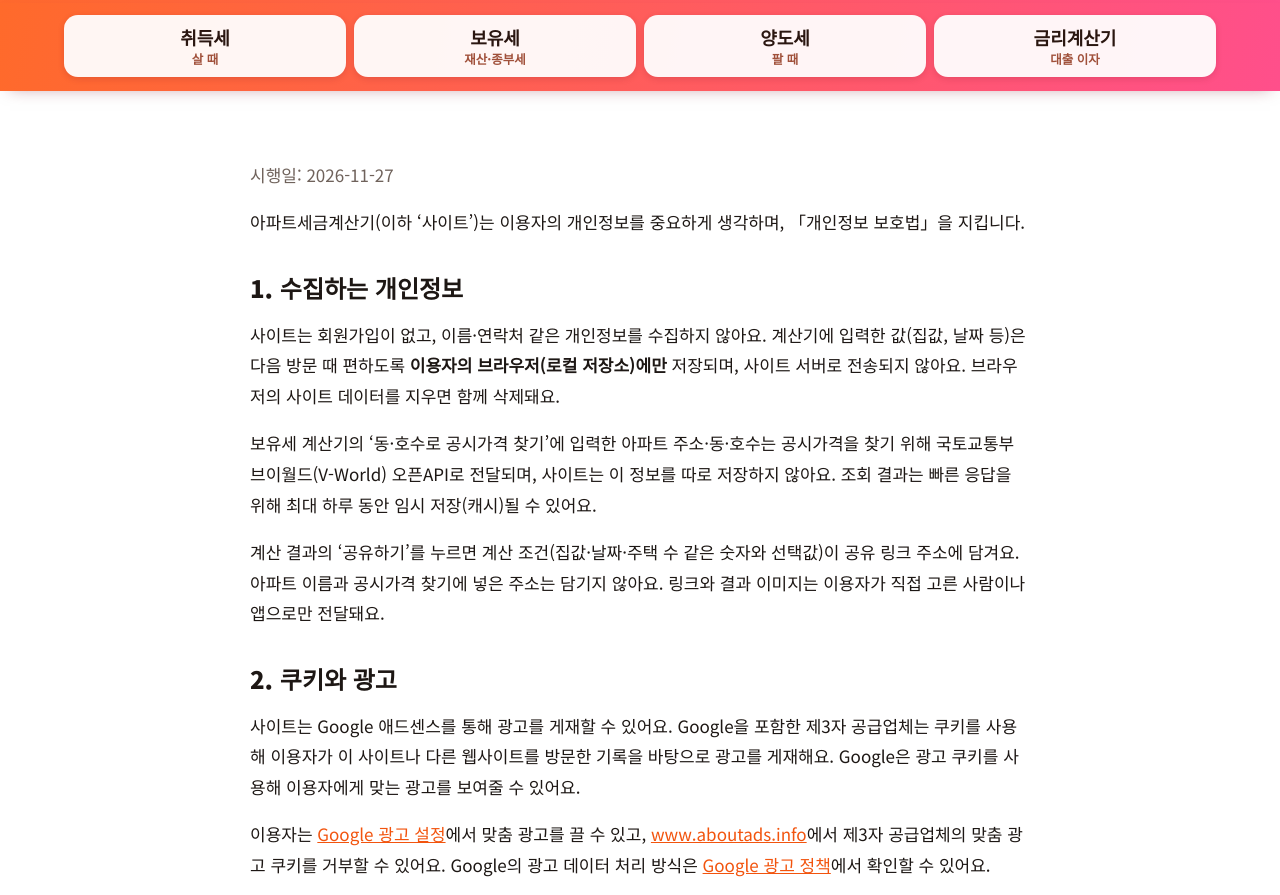
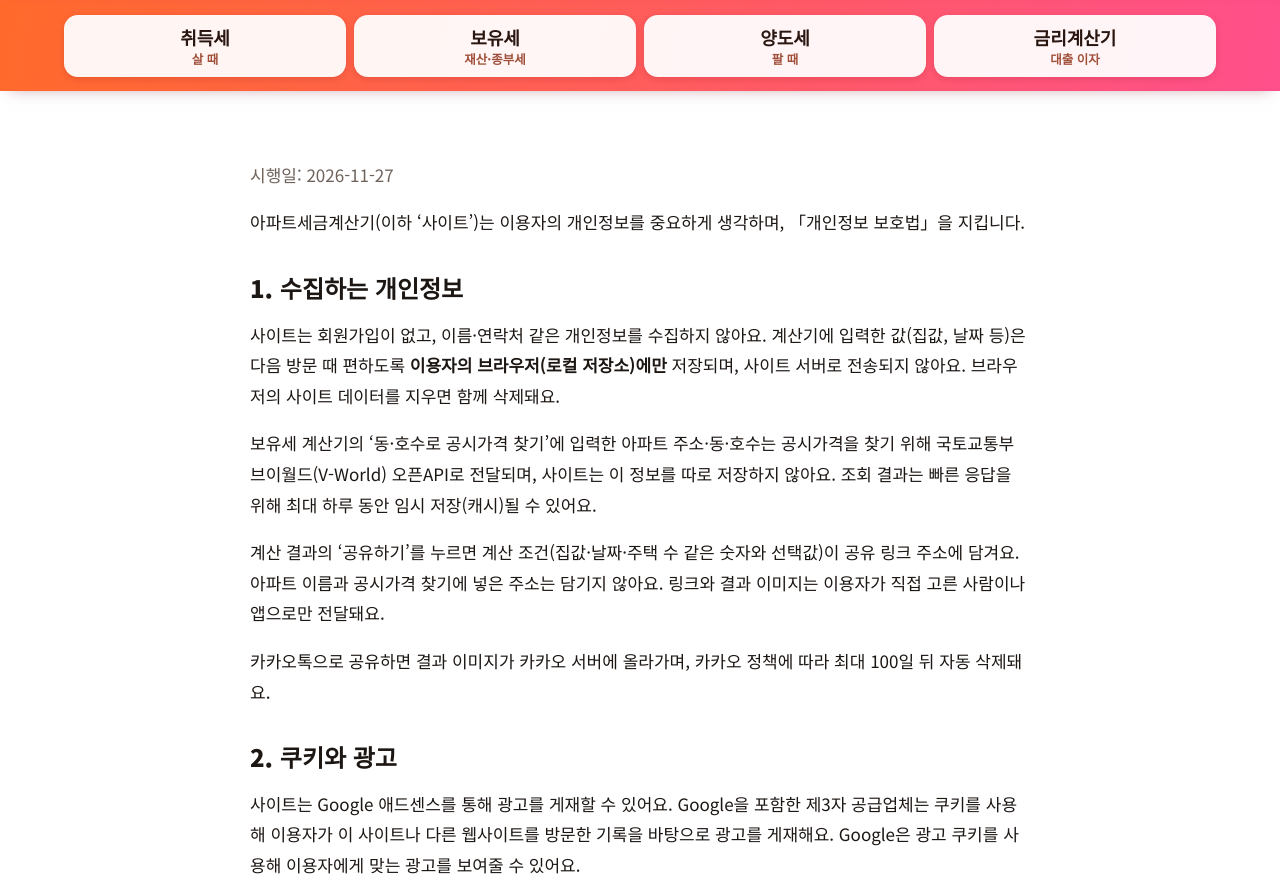
Before and after one commit to noblessy2-sys/apttaxcalc, a plain HTML site: page public/privacy/index.html in a window 1280 px wide. Shown: the part 158-1053 px from the top of the page. Drawn offline with Linux system fonts and the light colour scheme.

Commit message:
카카오톡 공유 켜기 (JavaScript 키 연결)
Co-Authored-By: Claude Opus 5.5 <noreply@anthropic.com>
Claude-Session: https://claude.ai/code/session_01HQqYRMX4sNGpoZjUcBx5xP

```diff
--- a/public/privacy/index.html
+++ b/public/privacy/index.html
@@ -21,7 +21,7 @@
 <h2>1. 수집하는 개인정보</h2>
 <p>사이트는 회원가입이 없고, 이름·연락처 같은 개인정보를 수집하지 않아요. 계산기에 입력한 값(집값, 날짜 등)은 다음 방문 때 편하도록 <b>이용자의 브라우저(로컬 저장소)에만</b> 저장되며, 사이트 서버로 전송되지 않아요. 브라우저의 사이트 데이터를 지우면 함께 삭제돼요.</p>
 <p>보유세 계산기의 ‘동·호수로 공시가격 찾기’에 입력한 아파트 주소·동·호수는 공시가격을 찾기 위해 국토교통부 브이월드(V-World) 오픈API로 전달되며, 사이트는 이 정보를 따로 저장하지 않아요. 조회 결과는 빠른 응답을 위해 최대 하루 동안 임시 저장(캐시)될 수 있어요.</p>
-<p>계산 결과의 ‘공유하기’를 누르면 계산 조건(집값·날짜·주택 수 같은 숫자와 선택값)이 공유 링크 주소에 담겨요. 아파트 이름과 공시가격 찾기에 넣은 주소는 담기지 않아요. 링크와 결과 이미지는 이용자가 직접 고른 사람이나 앱으로만 전달돼요.</p>
+<p>계산 결과의 ‘공유하기’를 누르면 계산 조건(집값·날짜·주택 수 같은 숫자와 선택값)이 공유 링크 주소에 담겨요. 아파트 이름과 공시가격 찾기에 넣은 주소는 담기지 않아요. 링크와 결과 이미지는 이용자가 직접 고른 사람이나 앱으로만 전달돼요.</p><p>카카오톡으로 공유하면 결과 이미지가 카카오 서버에 올라가며, 카카오 정책에 따라 최대 100일 뒤 자동 삭제돼요.</p>
 <h2>2. 쿠키와 광고</h2>
 <p>사이트는 Google 애드센스를 통해 광고를 게재할 수 있어요. Google을 포함한 제3자 공급업체는 쿠키를 사용해 이용자가 이 사이트나 다른 웹사이트를 방문한 기록을 바탕으로 광고를 게재해요. Google은 광고 쿠키를 사용해 이용자에게 맞는 광고를 보여줄 수 있어요.</p>
 <p>이용자는 <a href="https://adssettings.google.com" target="_blank" rel="noopener">Google 광고 설정</a>에서 맞춤 광고를 끌 수 있고, <a href="https://www.aboutads.info" target="_blank" rel="noopener">www.aboutads.info</a>에서 제3자 공급업체의 맞춤 광고 쿠키를 거부할 수 있어요. Google의 광고 데이터 처리 방식은 <a href="https://policies.google.com/technologies/ads" target="_blank" rel="noopener">Google 광고 정책</a>에서 확인할 수 있어요.</p>
```
Also changed, not shown: public/acquisition-tax/index.html (+1 -1 lines), public/capital-gains-tax/index.html (+1 -1 lines), public/holding-tax/index.html (+1 -1 lines), public/loan-interest/index.html (+1 -1 lines).
